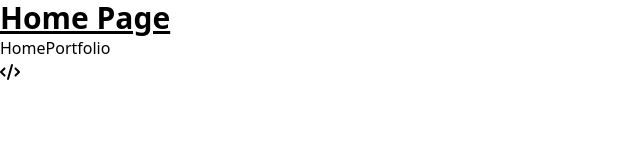
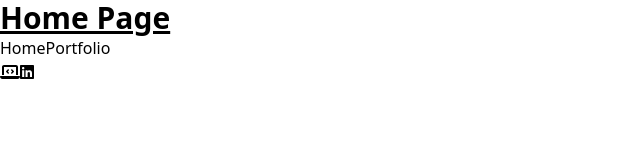
Before and after one commit to tinalr/portfolio-vite-react, a React (Vite) app: page / in a window 1280 px wide. Shown: the top 160 px of the page, without its empty margins (0-640 px from the left). Built offline with nearby package versions, Linux system fonts and the light colour scheme.

Commit message:
install fa-brands

```diff
--- a/package.json
+++ b/package.json
@@ -11,6 +11,7 @@
   },
   "dependencies": {
     "@fortawesome/fontawesome-svg-core": "^6.2.1",
+    "@fortawesome/free-brands-svg-icons": "^6.2.1",
     "@fortawesome/free-regular-svg-icons": "^6.2.1",
     "@fortawesome/free-solid-svg-icons": "^6.2.1",
     "@fortawesome/react-fontawesome": "^0.2.0",
--- a/src/components/Socials.jsx
+++ b/src/components/Socials.jsx
@@ -1,6 +1,7 @@
 
 import { FontAwesomeIcon } from "@fortawesome/react-fontawesome";
-import { faCode } from '@fortawesome/free-solid-svg-icons'
+import { faLaptopCode } from "@fortawesome/free-solid-svg-icons";
+import { faLinkedin } from "@fortawesome/free-brands-svg-icons";
 
 
 
@@ -10,8 +11,8 @@ const Socials = () => {
       <nav>
         <ul>
           <li>
-            <FontAwesomeIcon icon={faCode} />
-
+            <FontAwesomeIcon icon={faLaptopCode} />
+            <FontAwesomeIcon icon={faLinkedin} />
           </li>
         </ul>
       </nav>
```
Also changed, not shown: 1 other file (tests, documents, lock files or other folders).
